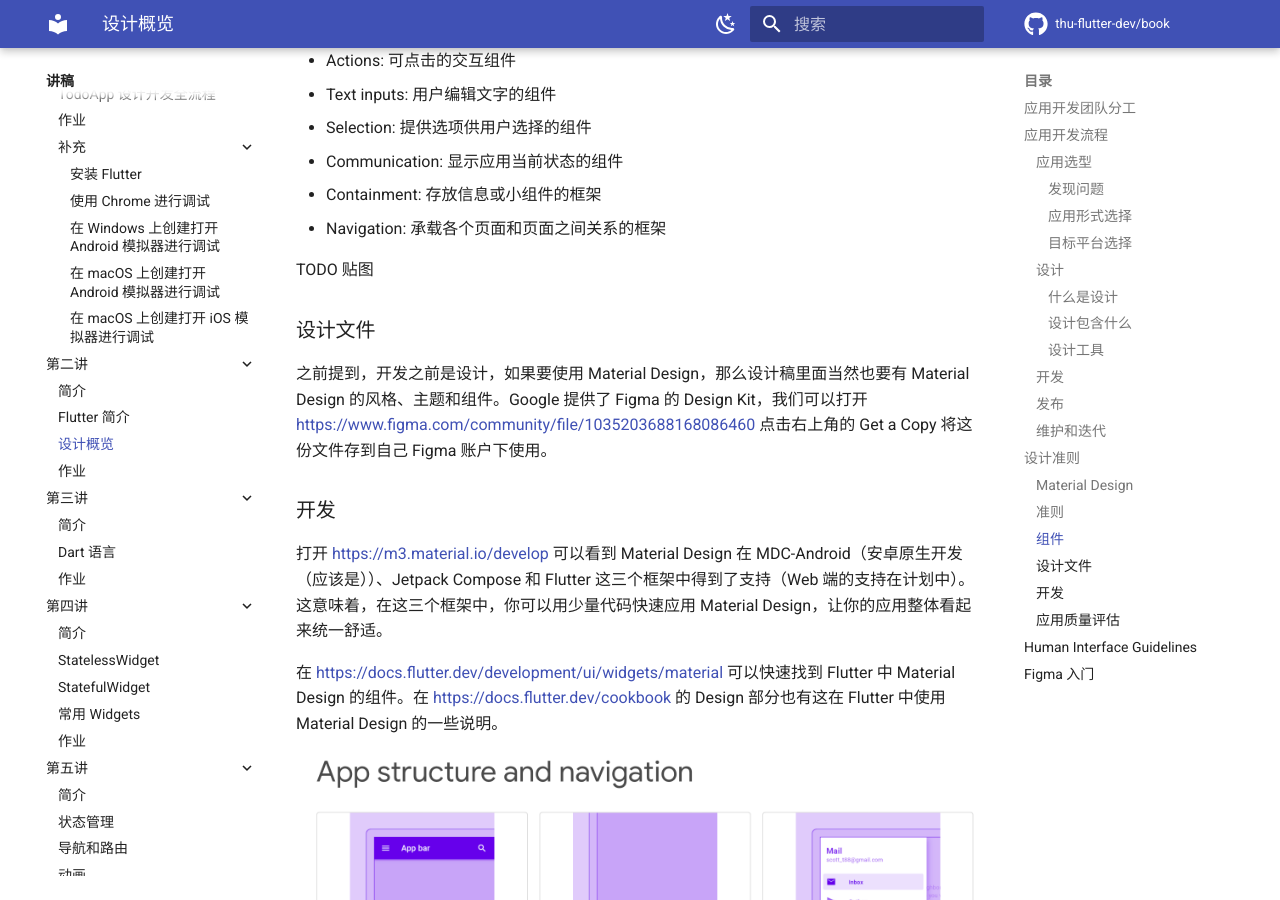
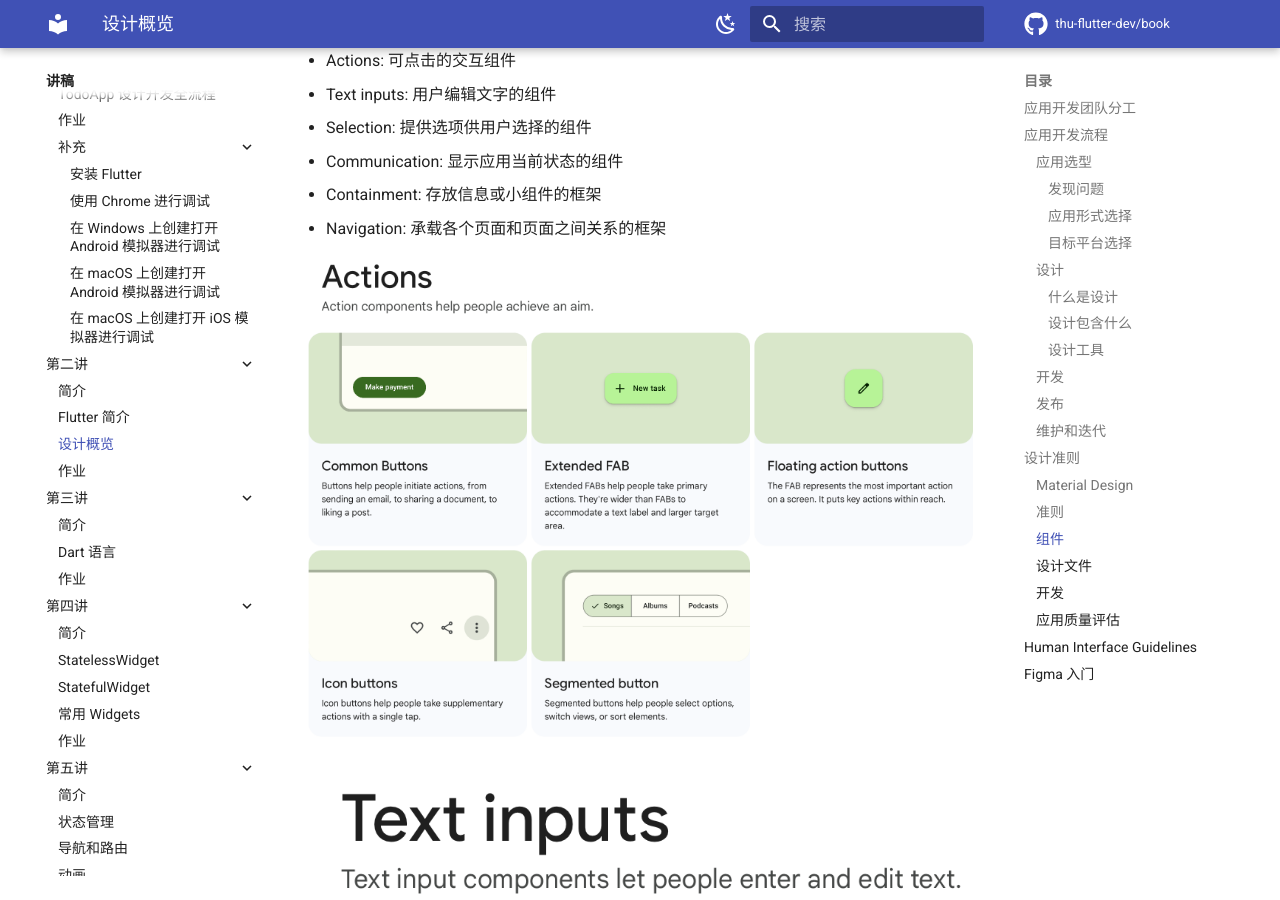
Before and after one commit to thu-mobile-dev/book, an MkDocs documentation site: the page built from docs/LECTURE/2/main-b.md, in a window 1280 px wide and 900 px high, scrolled down 7750 px. Built offline with MkDocs 1.6.1 and Material for MkDocs 9.7.7, drawn with Linux system fonts in a browser that asks for light colours; comment, search, counter and statistics services are not loaded.

Commit message:
add material components png

```diff
--- a/docs/LECTURE/2/main-b.md
+++ b/docs/LECTURE/2/main-b.md
@@ -203,7 +203,17 @@
 - Containment: 存放信息或小组件的框架
 - Navigation: 承载各个页面和页面之间关系的框架
 
-TODO 贴图
+![](images-material/material-components-actions.png)
+
+![](images-material/material-components-textinputs.png)
+
+![](images-material/material-components-selection.png)
+
+![](images-material/material-components-communication.png)
+
+![](images-material/material-components-containment.png)
+
+![](images-material/material-components-navigation.png)
 
 ### 设计文件
 
```
Also changed, not shown: docs/LECTURE/2/images-material/material-components-actions.png (added), docs/LECTURE/2/images-material/material-components-communication.png (added), docs/LECTURE/2/images-material/material-components-containment.png (added), docs/LECTURE/2/images-material/material-components-navigation.png (added), docs/LECTURE/2/images-material/material-components-selection.png (added), docs/LECTURE/2/images-material/material-components-textinputs.png (added).
